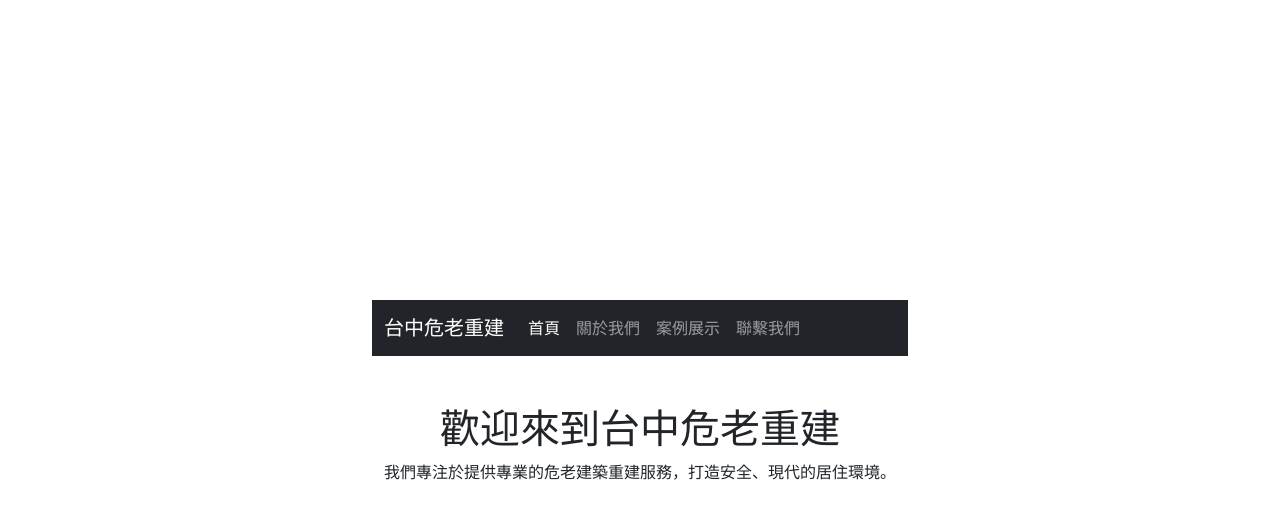
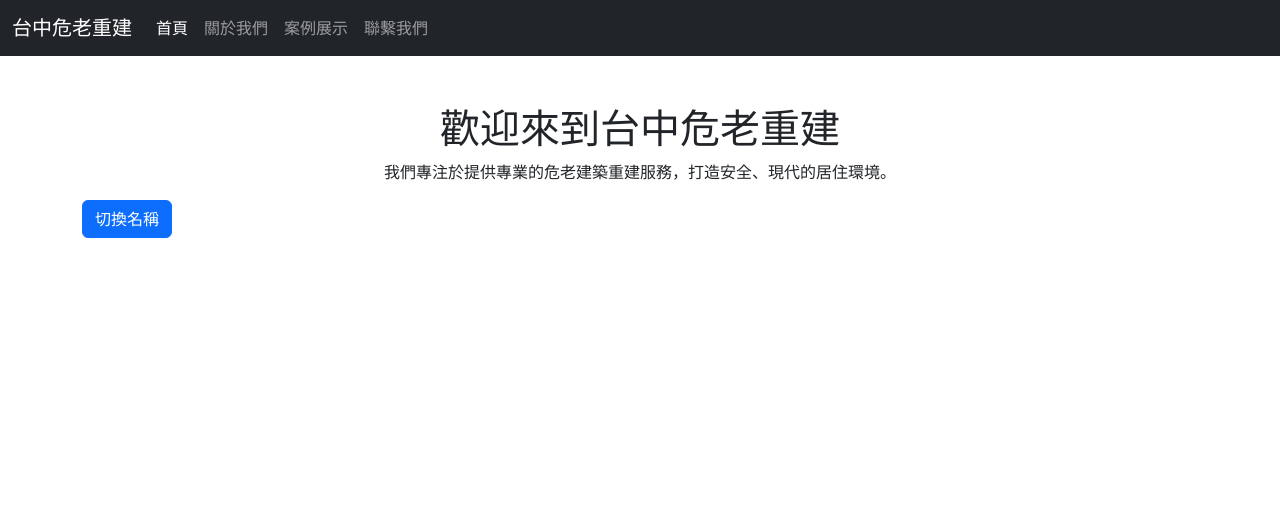
Before and after one commit to wowcowMan/exdweb-project, a Vue app: page / in a window 1280 px wide. Shown: the top 518 px of the page. Built offline with nearby package versions, Linux system fonts and the light colour scheme.

Commit message:
Create Navbar.vue and update App.vue to use Navbar component

```diff
--- a/src/App.vue
+++ b/src/App.vue
@@ -1,51 +1,16 @@
 <script setup>
-import HelloWorld from './components/HelloWorld.vue'
+import Navbar from './components/Navbar.vue' // 匯入 Navbar 組件
+import { ref } from 'vue'
+const companyName = ref('台中危老重建')
+const toggleName = () => {
+  companyName.value = companyName.value === '台中危老重建' ? 'TC Rebuild' : '台中危老重建'
+}
 </script>
 
 <template>
-  <!-- <div>
-    <a href="https://vite.dev" target="_blank">
-      <img src="/vite.svg" class="logo" alt="Vite logo" />
-    </a>
-    <a href="https://vuejs.org/" target="_blank">
-      <img src="./assets/vue.svg" class="logo vue" alt="Vue logo" />
-    </a>
-  </div>
-  <HelloWorld msg="Vite + Vue" /> -->
   <div>
     <!-- Bootstrap 導覽列 -->
-    <nav class="navbar navbar-expand-lg navbar-dark bg-dark">
-      <div class="container-fluid">
-        <a class="navbar-brand" href="#">台中危老重建</a>
-        <button
-          class="navbar-toggler"
-          type="button"
-          data-bs-toggle="collapse"
-          data-bs-target="#navbarNav"
-          aria-controls="navbarNav"
-          aria-expanded="false"
-          aria-label="Toggle navigation"
-        >
-          <span class="navbar-toggler-icon"></span>
-        </button>
-        <div class="collapse navbar-collapse" id="navbarNav">
-          <ul class="navbar-nav">
-            <li class="nav-item">
-              <a class="nav-link active" href="#">首頁</a>
-            </li>
-            <li class="nav-item">
-              <a class="nav-link" href="#">關於我們</a>
-            </li>
-            <li class="nav-item">
-              <a class="nav-link" href="#">案例展示</a>
-            </li>
-            <li class="nav-item">
-              <a class="nav-link" href="#">聯繫我們</a>
-            </li>
-          </ul>
-        </div>
-      </div>
-    </nav>
+    <Navbar /> <!-- 使用 Navbar 組件 -->
 
     <!-- 主要內容 -->
     <div class="container mt-5">
@@ -53,21 +18,13 @@ import HelloWorld from './components/HelloWorld.vue'
       <p class="text-center">
         我們專注於提供專業的危老建築重建服務，打造安全、現代的居住環境。
       </p>
+      <button class="btn btn-primary" @click="toggleName">切換名稱</button>
     </div>
   </div>
 </template>
 
 <style scoped>
-.logo {
-  height: 6em;
-  padding: 1.5em;
-  will-change: filter;
-  transition: filter 300ms;
-}
-.logo:hover {
-  filter: drop-shadow(0 0 2em #646cffaa);
-}
-.logo.vue:hover {
-  filter: drop-shadow(0 0 2em #42b883aa);
+.mt-5 {
+  margin-top: 3rem;
 }
 </style>
--- a/src/components/HelloWorld.vue
+++ /dev/null
@@ -1,43 +0,0 @@
-<script setup>
-import { ref } from 'vue'
-
-defineProps({
-  msg: String,
-})
-
-const count = ref(0)
-</script>
-
-<template>
-  <h1>{{ msg }}</h1>
-
-  <div class="card">
-    <button type="button" @click="count++">count is {{ count }}</button>
-    <p>
-      Edit
-      <code>components/HelloWorld.vue</code> to test HMR
-    </p>
-  </div>
-
-  <p>
-    Check out
-    <a href="https://vuejs.org/guide/quick-start.html#local" target="_blank"
-      >create-vue</a
-    >, the official Vue + Vite starter
-  </p>
-  <p>
-    Learn more about IDE Support for Vue in the
-    <a
-      href="https://vuejs.org/guide/scaling-up/tooling.html#ide-support"
-      target="_blank"
-      >Vue Docs Scaling up Guide</a
-    >.
-  </p>
-  <p class="read-the-docs">Click on the Vite and Vue logos to learn more</p>
-</template>
-
-<style scoped>
-.read-the-docs {
-  color: #888;
-}
-</style>
--- /dev/null
+++ b/src/components/Navbar.vue
@@ -0,0 +1,42 @@
+<script setup>
+// 目前無需邏輯，未來可加導覽列相關功能
+</script>
+
+<template>
+  <nav class="navbar navbar-expand-lg navbar-dark bg-dark">
+    <div class="container-fluid">
+      <a class="navbar-brand" href="#">台中危老重建</a>
+      <button
+        class="navbar-toggler"
+        type="button"
+        data-bs-toggle="collapse"
+        data-bs-target="#navbarNav"
+        aria-controls="navbarNav"
+        aria-expanded="false"
+        aria-label="Toggle navigation"
+      >
+        <span class="navbar-toggler-icon"></span>
+      </button>
+      <div class="collapse navbar-collapse" id="navbarNav">
+        <ul class="navbar-nav">
+          <li class="nav-item">
+            <a class="nav-link active" href="#">首頁</a>
+          </li>
+          <li class="nav-item">
+            <a class="nav-link" href="#">關於我們</a>
+          </li>
+          <li class="nav-item">
+            <a class="nav-link" href="#">案例展示</a>
+          </li>
+          <li class="nav-item">
+            <a class="nav-link" href="#">聯繫我們</a>
+          </li>
+        </ul>
+      </div>
+    </div>
+  </nav>
+</template>
+
+<style scoped>
+/* 未來可加導覽列專屬樣式 */
+</style>
--- a/src/style.css
+++ b/src/style.css
@@ -22,13 +22,13 @@ a:hover {
   color: #535bf2;
 }
 
-body {
+/* body {
   margin: 0;
   display: flex;
   place-items: center;
   min-width: 320px;
   min-height: 100vh;
-}
+} */
 
 h1 {
   font-size: 3.2em;
@@ -58,12 +58,12 @@ button:focus-visible {
   padding: 2em;
 }
 
-#app {
+/* #app {
   max-width: 1280px;
   margin: 0 auto;
   padding: 2rem;
   text-align: center;
-}
+} */
 
 @media (prefers-color-scheme: light) {
   :root {
```
